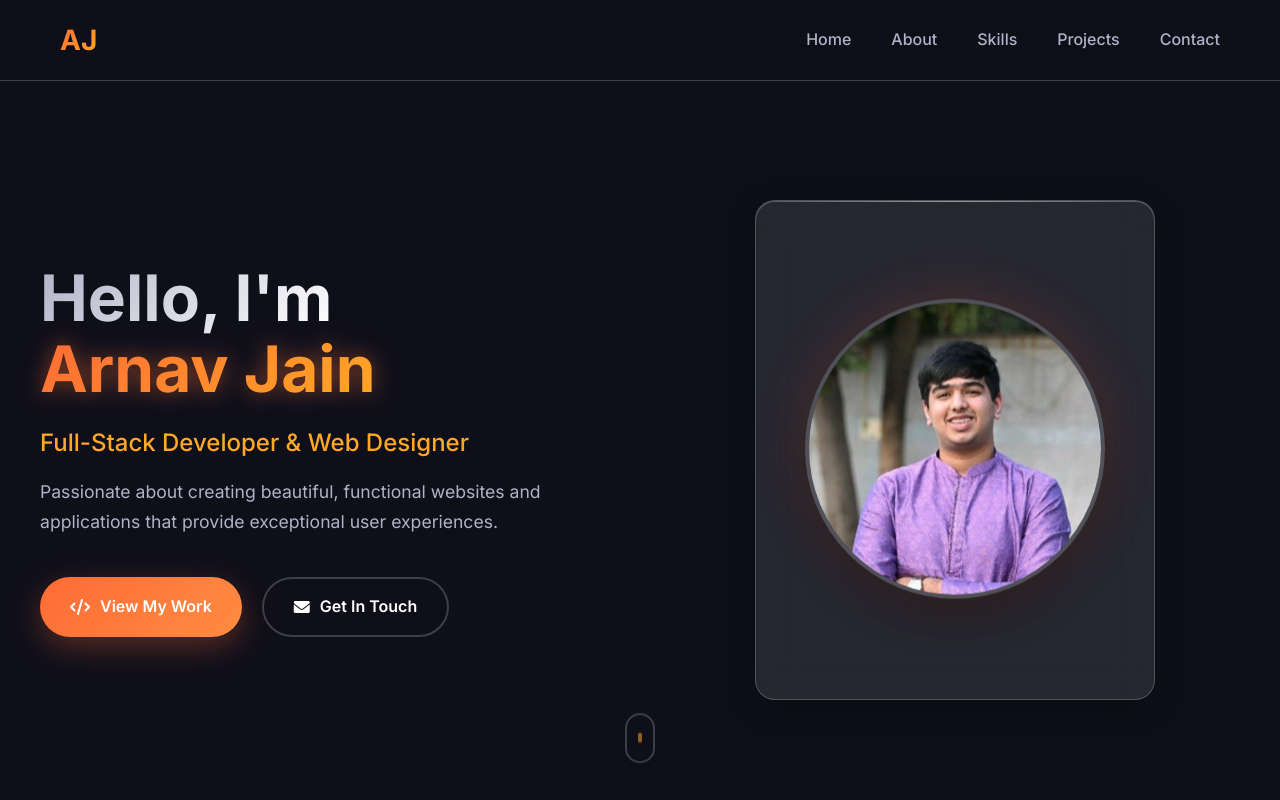
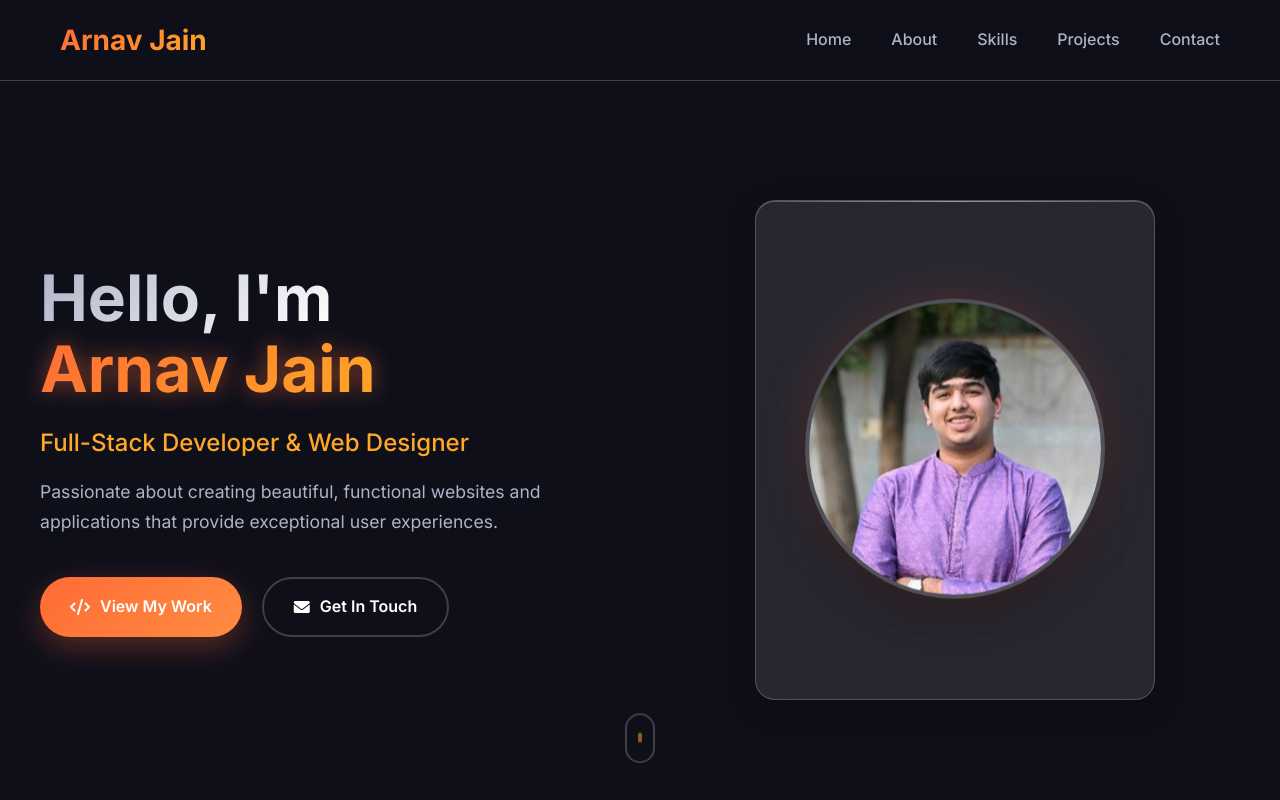
Before and after one commit to ArnavJain041106/ArnavJain041106.github.io, a website: page index.html in a window 1280 px wide. Shown: the top 800 px of the page. Drawn offline with nearby package versions, Linux system fonts and the light colour scheme.

Commit message:
Update logo text from 'AJ' to 'Arnav Jain'

```diff
--- a/index.html
+++ b/index.html
@@ -16,7 +16,7 @@
     <nav class="navbar">
         <div class="nav-container">
             <div class="nav-logo">
-                <span class="logo-text">AJ</span>
+                <span class="logo-text">Arnav Jain</span>
             </div>
             <ul class="nav-menu">
                 <li><a href="#home" class="nav-link">Home</a></li>
```
